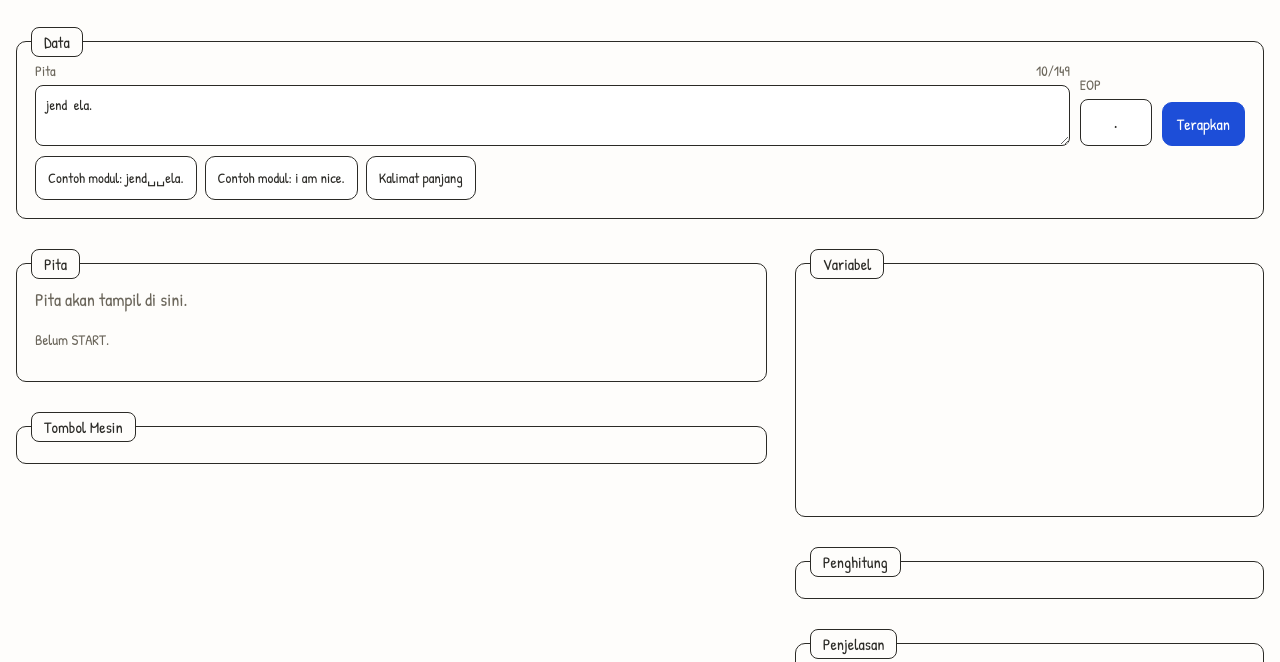
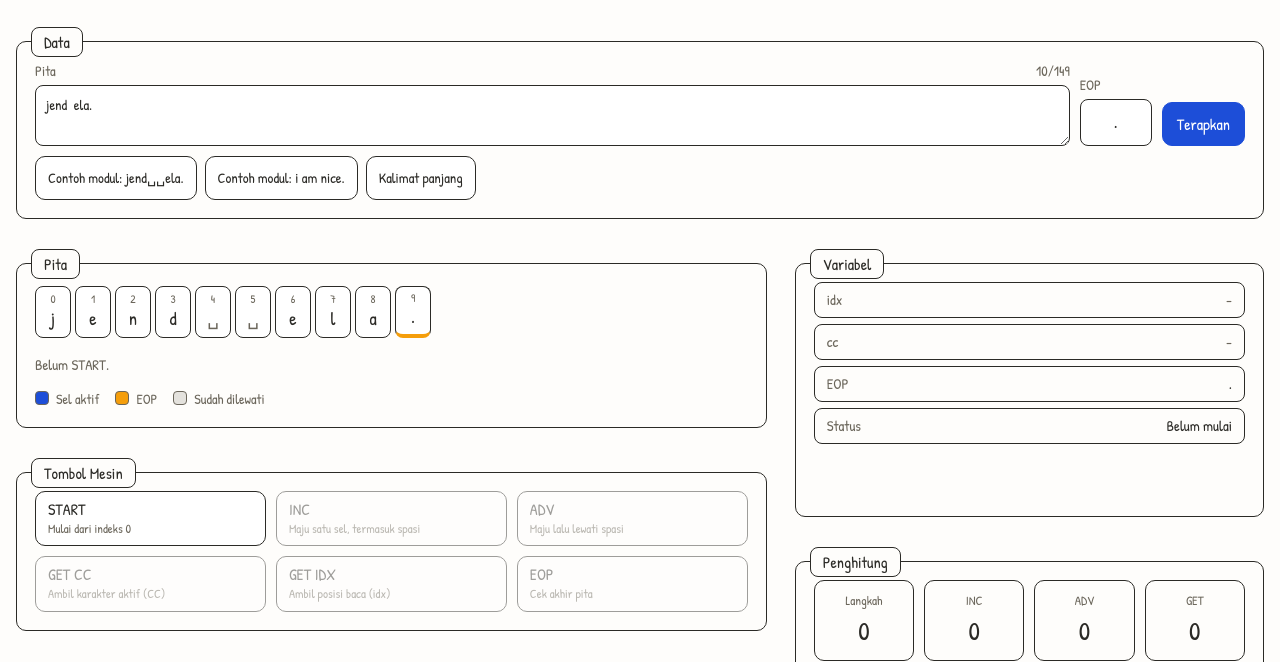
Before and after one commit to Beilua/web-mesin-abstrak, a plain HTML site: page index.html in a window 1280 px wide. Shown: the part 138-800 px from the top of the page. Drawn offline with Linux system fonts and the light colour scheme.

Commit message:
feat: wire machine controls and rendering

```diff
--- a/index.html
+++ b/index.html
@@ -86,5 +86,9 @@
 </details>
 
 <footer class="footer">Simulasi Mesin Abstrak · Dasar Pemrograman</footer>
+<script src="js/mesin.js"></script>
+<script src="js/kode.js"></script>
+<script src="js/render.js"></script>
+<script src="js/app.js"></script>
 </body>
 </html>
--- /dev/null
+++ b/js/app.js
@@ -0,0 +1,294 @@
+(function () {
+  'use strict';
+
+  var MESIN = {
+    karakter: {
+      nama: 'Mesin Karakter',
+      aksi: [
+        ['START', 'Mulai dari indeks 0'],
+        ['INC', 'Maju satu sel, termasuk spasi'],
+        ['ADV', 'Maju lalu lewati spasi'],
+        ['GETCC', 'Ambil karakter aktif (CC)'],
+        ['GETIDX', 'Ambil posisi baca (idx)'],
+        ['EOP', 'Cek akhir pita']
+      ],
+      legenda: [['aktif', 'Sel aktif'], ['eop', 'EOP'], ['lewat', 'Sudah dilewati']]
+    },
+    kata: {
+      nama: 'Mesin Kata',
+      aksi: [
+        ['START', 'Muat kata pertama'],
+        ['INC', 'Pindah ke kata berikutnya'],
+        ['RESET', 'Kosongkan CW'],
+        ['GETCW', 'Ambil kata aktif (CW)'],
+        ['GETLEN', 'Ambil panjang CW'],
+        ['EOP', 'Cek akhir pita']
+      ],
+      legenda: [['aktif', 'Sel aktif'], ['eop', 'EOP'], ['lewat', 'Sudah dilewati'], ['kata', 'Kata aktif']]
+    }
+  };
+
+  var PRESET = [
+    ['Contoh modul: jend␣␣ela.', 'jend  ela.'],
+    ['Contoh modul: i am nice.', 'i am nice.'],
+    ['Kalimat panjang', 'Tindakan sang kikan akan dikenakan hukuman.']
+  ];
+
+  var PENJELASAN_AWAL = 'Tekan START untuk menyalakan mesin.';
+
+  // Tiap mesin menyimpan pita, EOP, state reducer, log, dan sorotan kodenya.
+  var state = {
+    karakter: {
+      tape: 'jend  ela.',
+      eop: '.',
+      mesin: Mesin.karakterAwal('jend  ela.', '.'),
+      log: [],
+      opAktif: null,
+      penjelasan: PENJELASAN_AWAL
+    },
+    kata: {
+      tape: 'i am nice.',
+      eop: '.',
+      mesin: Mesin.kataAwal('i am nice.', '.'),
+      log: [],
+      opAktif: null,
+      penjelasan: PENJELASAN_AWAL
+    }
+  };
+
+  var aktif = 'karakter';
+  var el = {};
+
+  function statusMesin(s) {
+    if (!s.started) return 'Belum mulai';
+    if (s.selesai) return 'EOP tercapai';
+    return 'Berjalan';
+  }
+
+  function teksCc(cc) {
+    return cc === ' ' ? '␣' : cc;
+  }
+
+  function teksCw(cw) {
+    return cw === '' ? '(kosong)' : cw;
+  }
+
+  function statusPita(s) {
+    if (!s.started) return 'Belum START.';
+    var akhir = s.selesai ? 'EOP tercapai' : 'belum EOP';
+    if (aktif === 'karakter') {
+      return 'idx ' + s.idx + " · CC '" + teksCc(s.cc) + "' · " + akhir;
+    }
+    return 'idx ' + s.idx + ' · CW "' + teksCw(s.cw) + '" · panjang ' + s.wlen + ' · ' + akhir;
+  }
+
+  function barisVar(s) {
+    if (aktif === 'karakter') {
+      return [
+        ['idx', s.started ? s.idx : null],
+        ['cc', s.started ? teksCc(s.cc) : null],
+        ['EOP', state.karakter.eop],
+        ['Status', statusMesin(s)]
+      ];
+    }
+    return [
+      ['idx', s.started ? s.idx : null],
+      ['CW', s.started ? teksCw(s.cw) : null],
+      ['wlen', s.started ? s.wlen : null],
+      ['EOP', state.kata.eop],
+      ['Status', statusMesin(s)]
+    ];
+  }
+
+  function barisStat(s) {
+    if (aktif === 'karakter') {
+      return [
+        ['Langkah', s.langkah],
+        ['INC', s.hitInc],
+        ['ADV', s.hitAdv],
+        ['GET', s.hitGet]
+      ];
+    }
+    return [
+      ['Langkah', s.langkah],
+      ['INC', s.hitInc],
+      ['RESET', s.hitReset],
+      ['Kata', s.hitKata]
+    ];
+  }
+
+  // Tombol yang tidak valid dinonaktifkan; START selalu hidup.
+  function boleh(aksi, s) {
+    if (aksi === 'START') return true;
+    if (!s.started) return false;
+    if (s.selesai) {
+      if (aktif === 'karakter' && (aksi === 'INC' || aksi === 'ADV')) return false;
+      if (aktif === 'kata' && aksi === 'INC') return false;
+    }
+    return true;
+  }
+
+  function perbaruiTombol(s) {
+    var tombol = document.querySelectorAll('#tombol-mesin [data-aksi]');
+    Array.prototype.forEach.call(tombol, function (b) {
+      b.disabled = !boleh(b.getAttribute('data-aksi'), s);
+    });
+  }
+
+  function tampilkan() {
+    var m = state[aktif];
+    var s = m.mesin;
+    Render.pita(el.pita, s, aktif);
+    Render.legenda(el.legenda, MESIN[aktif].legenda);
+    Render.panelVar(el.panelVar, barisVar(s));
+    Render.panelStat(el.panelStat, barisStat(s));
+    Render.log(el.log, m.log);
+    Render.kode(el.kode, Kode[aktif], m.opAktif, m.eop);
+    el.penjelasan.textContent = m.penjelasan;
+    el.statusPita.textContent = statusPita(s);
+    perbaruiTombol(s);
+  }
+
+  function labelAksi(aksi) {
+    if (aksi === 'GETCC') return 'GET CC';
+    if (aksi === 'GETIDX') return 'GET IDX';
+    if (aksi === 'GETCW') return 'GET CW';
+    if (aksi === 'GETLEN') return 'GET LEN';
+    return aksi;
+  }
+
+  function bangunTombol() {
+    el.tombolMesin.textContent = '';
+    MESIN[aktif].aksi.forEach(function (item) {
+      var aksi = item[0];
+      var tombol = document.createElement('button');
+      tombol.type = 'button';
+      tombol.className = 'btn';
+      tombol.setAttribute('data-aksi', aksi);
+
+      var nama = document.createElement('span');
+      nama.textContent = labelAksi(aksi);
+      var ket = document.createElement('span');
+      ket.textContent = item[1];
+
+      tombol.appendChild(nama);
+      tombol.appendChild(ket);
+      tombol.addEventListener('click', function () {
+        jalankan(aksi);
+      });
+      el.tombolMesin.appendChild(tombol);
+    });
+  }
+
+  function jalankan(aksi) {
+    var m = state[aktif];
+    var reducer = aktif === 'karakter' ? Mesin.karakter : Mesin.kata;
+    var hasil = reducer(m.mesin, aksi);
+
+    if (hasil.galat) {
+      m.penjelasan = hasil.keterangan;
+      tampilkan();
+      return;
+    }
+
+    if (aksi === 'START') {
+      m.log = [];
+    }
+    m.mesin = hasil.state;
+    m.opAktif = aksi.toLowerCase();
+    m.penjelasan = hasil.keterangan;
+    m.log.push([aksi, hasil.keterangan]);
+    tampilkan();
+  }
+
+  function hitungPita() {
+    var n = el.pitaInput.value.length;
+    el.pitaHitung.textContent = n + '/149';
+    el.pitaHitung.classList.toggle('lewat', n > 149);
+  }
+
+  function isiKolom() {
+    el.pitaInput.value = state[aktif].tape;
+    el.eopInput.value = state[aktif].eop;
+    hitungPita();
+  }
+
+  function terapkan() {
+    var tape = el.pitaInput.value;
+    var eop = el.eopInput.value;
+    var cek = Mesin.validasi(tape, eop);
+
+    if (cek.error) {
+      el.pesanGalat.textContent = cek.error;
+      el.pesanGalat.hidden = false;
+      return;
+    }
+
+    el.pesanGalat.hidden = true;
+    var m = state[aktif];
+    m.tape = tape;
+    m.eop = eop;
+    m.mesin = aktif === 'karakter' ? Mesin.karakterAwal(tape, eop) : Mesin.kataAwal(tape, eop);
+    m.log = [];
+    m.opAktif = null;
+    m.penjelasan = PENJELASAN_AWAL;
+    hitungPita();
+    tampilkan();
+  }
+
+  function pilihTab(nama) {
+    aktif = nama;
+    el.tabKarakter.classList.toggle('aktif', aktif === 'karakter');
+    el.tabKata.classList.toggle('aktif', aktif === 'kata');
+    el.tabKarakter.setAttribute('aria-selected', String(aktif === 'karakter'));
+    el.tabKata.setAttribute('aria-selected', String(aktif === 'kata'));
+    el.pesanGalat.hidden = true;
+    isiKolom();
+    bangunTombol();
+    tampilkan();
+  }
+
+  function mulai() {
+    el.pita = document.getElementById('pita');
+    el.statusPita = document.getElementById('status-pita');
+    el.legenda = document.getElementById('legenda');
+    el.tombolMesin = document.getElementById('tombol-mesin');
+    el.panelVar = document.getElementById('panel-var');
+    el.panelStat = document.getElementById('panel-stat');
+    el.penjelasan = document.getElementById('penjelasan');
+    el.log = document.getElementById('log');
+    el.kode = document.getElementById('kode');
+    el.pitaInput = document.getElementById('pita-input');
+    el.pitaHitung = document.getElementById('pita-hitung');
+    el.eopInput = document.getElementById('eop-input');
+    el.pesanGalat = document.getElementById('pesan-galat');
+    el.tabKarakter = document.getElementById('tab-karakter');
+    el.tabKata = document.getElementById('tab-kata');
+
+    el.tabKarakter.addEventListener('click', function () {
+      pilihTab('karakter');
+    });
+    el.tabKata.addEventListener('click', function () {
+      pilihTab('kata');
+    });
+
+    PRESET.forEach(function (item, i) {
+      var tombol = document.getElementById('preset-' + (i + 1));
+      tombol.addEventListener('click', function () {
+        el.pitaInput.value = item[1];
+        el.eopInput.value = '.';
+        hitungPita();
+        terapkan();
+      });
+    });
+
+    document.getElementById('btn-terapkan').addEventListener('click', terapkan);
+    el.pitaInput.addEventListener('input', hitungPita);
+
+    isiKolom();
+    bangunTombol();
+    tampilkan();
+  }
+
+  document.addEventListener('DOMContentLoaded', mulai);
+})();
--- /dev/null
+++ b/js/render.js
@@ -0,0 +1,188 @@
+(function (global) {
+  'use strict';
+
+  // Mengosongkan wadah sebelum isinya digambar ulang.
+  function kosongkan(el) {
+    el.textContent = '';
+  }
+
+  // Sel pita: indeks di atas, karakter di bawah. Spasi tampil sebagai ␣.
+  function selPita(i, karakter, state, jenis) {
+    var sel = document.createElement('div');
+    sel.className = 'sel-pita';
+
+    var indeks = document.createElement('span');
+    indeks.textContent = String(i);
+    var isi = document.createElement('span');
+    isi.textContent = karakter === ' ' ? '␣' : karakter;
+    if (karakter === ' ') {
+      isi.className = 'spasi';
+    }
+
+    var mulai = state.started ? state.idx : -1;
+    var dalamKata =
+      jenis === 'kata' &&
+      state.started &&
+      state.cw &&
+      i >= state.idx - state.wlen &&
+      i <= state.idx - 1;
+    var eopPertama = state.tape.indexOf(state.eop);
+
+    if (state.started && i === mulai) {
+      sel.classList.add('aktif');
+    }
+    if (i === eopPertama) {
+      sel.classList.add('eop');
+    }
+    if (state.started && i < mulai && !dalamKata) {
+      sel.classList.add('lewat');
+    }
+    if (dalamKata) {
+      sel.classList.add('dalam-kata');
+    }
+    if (eopPertama !== -1 && i > eopPertama) {
+      sel.classList.add('setelah-eop');
+    }
+
+    sel.setAttribute(
+      'aria-label',
+      'Indeks ' + i + ', karakter ' + (karakter === ' ' ? 'spasi' : karakter)
+    );
+    sel.appendChild(indeks);
+    sel.appendChild(isi);
+    return sel;
+  }
+
+  function pita(el, state, jenis) {
+    kosongkan(el);
+    if (!state.tape) {
+      var kosong = document.createElement('p');
+      kosong.className = 'kosong';
+      kosong.textContent = 'Pita akan tampil di sini.';
+      el.appendChild(kosong);
+      return;
+    }
+    for (var i = 0; i < state.tape.length; i++) {
+      el.appendChild(selPita(i, state.tape[i], state, jenis));
+    }
+  }
+
+  function panelVar(el, baris) {
+    kosongkan(el);
+    baris.forEach(function (item) {
+      var wadah = document.createElement('div');
+      wadah.className = 'var-baris';
+      if (item[1] === null) {
+        wadah.classList.add('kosong');
+      }
+      var nama = document.createElement('span');
+      nama.className = 'var-nama';
+      nama.textContent = item[0];
+      var nilai = document.createElement('span');
+      nilai.className = 'var-nilai';
+      nilai.textContent = item[1] === null ? '-' : String(item[1]);
+      wadah.appendChild(nama);
+      wadah.appendChild(nilai);
+      el.appendChild(wadah);
+    });
+  }
+
+  function panelStat(el, baris) {
+    kosongkan(el);
+    baris.forEach(function (item) {
+      var kotak = document.createElement('div');
+      kotak.className = 'stat';
+      var label = document.createElement('span');
+      label.className = 'stat-label';
+      label.textContent = item[0];
+      var angka = document.createElement('b');
+      angka.textContent = item[1] === null ? '-' : String(item[1]);
+      kotak.appendChild(label);
+      kotak.appendChild(angka);
+      el.appendChild(kotak);
+    });
+  }
+
+  function legenda(el, daftar) {
+    kosongkan(el);
+    daftar.forEach(function (item) {
+      var wadah = document.createElement('span');
+      wadah.className = 'legenda-item';
+      var swatch = document.createElement('span');
+      swatch.className = 'swatch ' + item[0];
+      var label = document.createElement('span');
+      label.textContent = item[1];
+      wadah.appendChild(swatch);
+      wadah.appendChild(label);
+      el.appendChild(wadah);
+    });
+  }
+
+  function log(el, entri) {
+    kosongkan(el);
+    if (!entri || entri.length === 0) {
+      var kosong = document.createElement('li');
+      kosong.className = 'kosong';
+      kosong.textContent = 'Belum ada operasi.';
+      el.appendChild(kosong);
+      return;
+    }
+    entri.forEach(function (item) {
+      var baris = document.createElement('li');
+      var aksi = document.createElement('b');
+      aksi.textContent = item[0];
+      baris.appendChild(aksi);
+      baris.appendChild(document.createTextNode(' ' + item[1]));
+      el.appendChild(baris);
+    });
+  }
+
+  // Escape karakter agar tetap sah di dalam literal char C.
+  function escapeC(nilai) {
+    return nilai.replace(/\\/g, '\\\\').replace(/'/g, "\\'");
+  }
+
+  function kode(el, berkas, opAktif, eop) {
+    kosongkan(el);
+    berkas.forEach(function (file) {
+      var bagian = document.createElement('section');
+      bagian.className = 'berkas-kode';
+
+      var judul = document.createElement('h3');
+      judul.textContent = file.nama;
+
+      var teks = document.createElement('pre');
+      teks.className = 'kode-teks';
+
+      file.blok.forEach(function (blok) {
+        blok.baris.forEach(function (baris) {
+          var isi = baris;
+          // Baris #define diperbarui di tempat agar baris kosong sesudahnya tetap ada.
+          if (blok.eop) {
+            isi = baris.replace("'.'", "'" + escapeC(eop) + "'");
+          }
+          var span = document.createElement('span');
+          span.className = 'baris-kode';
+          if (blok.op && blok.op === opAktif) {
+            span.classList.add('aktif');
+          }
+          span.textContent = isi === '' ? ' ' : isi;
+          teks.appendChild(span);
+        });
+      });
+
+      bagian.appendChild(judul);
+      bagian.appendChild(teks);
+      el.appendChild(bagian);
+    });
+  }
+
+  global.Render = {
+    pita: pita,
+    panelVar: panelVar,
+    panelStat: panelStat,
+    legenda: legenda,
+    log: log,
+    kode: kode
+  };
+})(typeof window !== 'undefined' ? window : globalThis);
```
